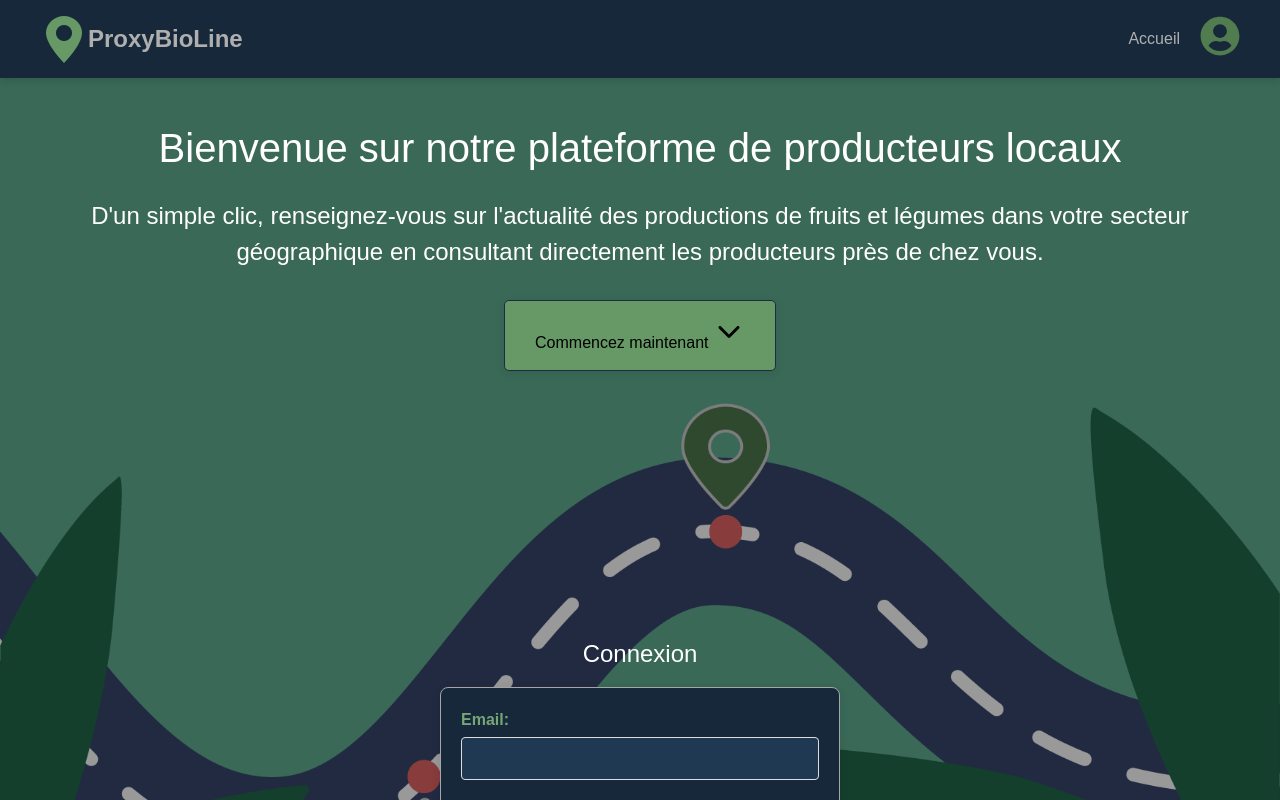
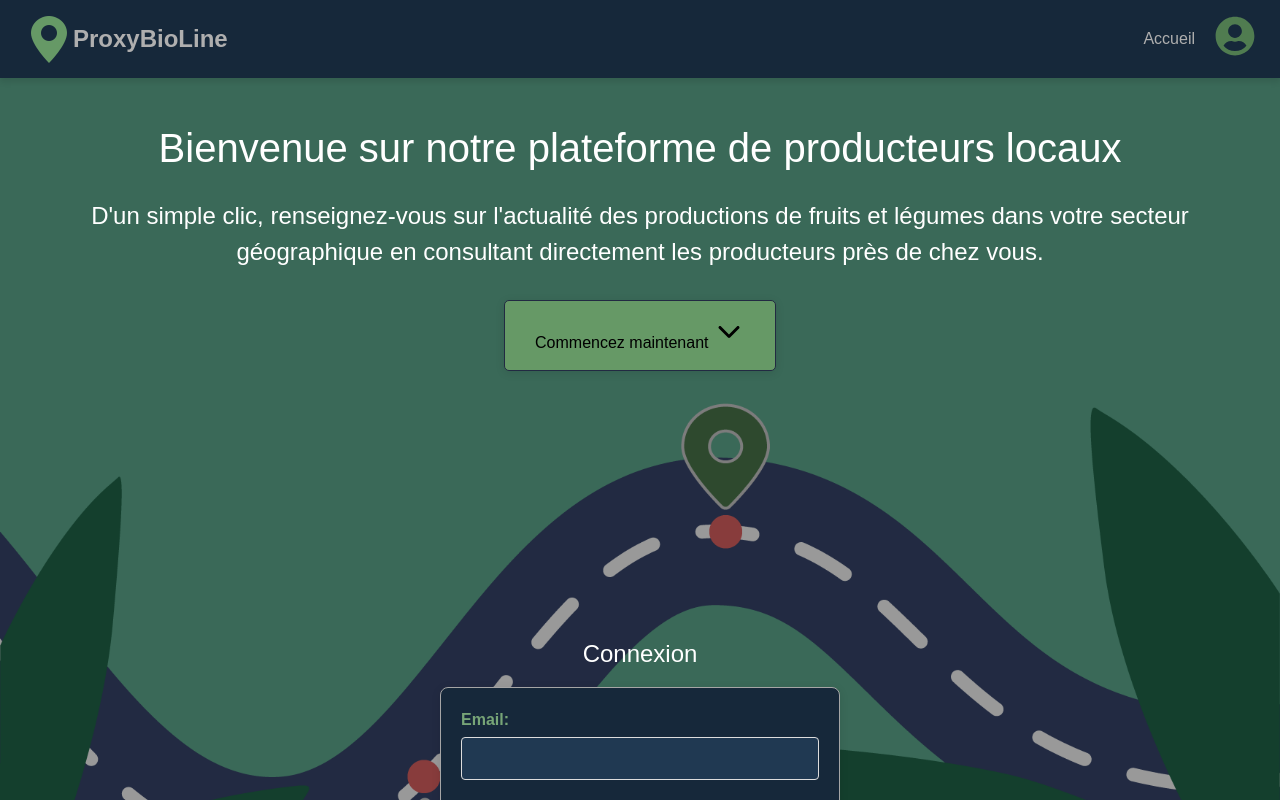
Before and after one commit to RomainDoyen/proxibio-line, a React (Vite) app: page /login in a window 1280 px wide. Shown: the top 800 px of the page. Built offline with nearby package versions, Linux system fonts and the light colour scheme; no server answers.

Commit message:
style: Adjusting the spacing of the NavBar and Dashboard

```diff
--- a/src/components/Navbar.css
+++ b/src/components/Navbar.css
@@ -11,7 +11,7 @@
   display: flex;
   justify-content: space-between;
   align-items: center;
-  max-width: 1200px;
+  /* max-width: 1200px; */
   margin: 0 auto;
 }
 
--- a/src/pages/Dashboard.css
+++ b/src/pages/Dashboard.css
@@ -31,7 +31,7 @@
 
 .form-container {
   flex: 1;
-  /* max-width: 400px; */
+  max-width: 400px;
 }
 
 .map-container {
```
